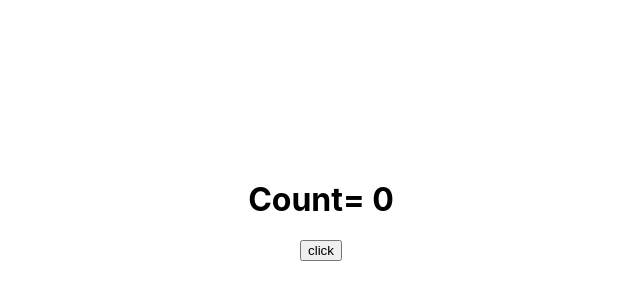
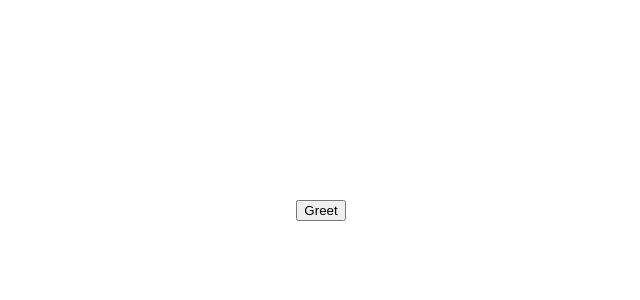
Before and after one commit to reedamchoudhary/blog-page-template, a React (Create React App) app in the folder dummy-react/dummyreact/: page / in a window 1280 px wide. Shown: the part 70-370 px from the top of the page, without its empty margins (319-959 px from the left). Built offline with nearby package versions, Linux system fonts and the light colour scheme.

Commit message:
methods as props 1

```diff
--- a/dummy-react/dummyreact/src/App.js
+++ b/dummy-react/dummyreact/src/App.js
@@ -2,12 +2,13 @@ import {add, subtract, multiply, divide} from "./Calculator"
 import Counter from "./Counter"
 import Destructuring from "./Destructuring"
 import FunctionClick from "./FunctionClick"
+import ParentComponent from './ParentComponent'
 
 import ClassClick from "./ClassClick"
 function App (){
   return (
     <>
-    <Counter />
+    <ParentComponent />
     </>
   )
 }
--- /dev/null
+++ b/dummy-react/dummyreact/src/ChilComponent.jsx
@@ -0,0 +1,5 @@
+function ChilComponent(props){
+    return <button onClick = {props.eventHandler}>Greet</button>
+}
+
+export default ChilComponent
--- a/dummy-react/dummyreact/src/Counter.jsx
+++ b/dummy-react/dummyreact/src/Counter.jsx
@@ -1,60 +1,28 @@
-import React, {Component} from 'react';
-// import './index.css';
+import React from 'react';
+import "./index.css";
 
-// class Counter extends Component{
-
-//     constructor(){
-//         super();
-//         this.state = {
-//             count: 0
-//         }
-//     }
-
-//     increment (){
-//         this.setState(
-//             {
-//                 count : this.state.count+1
-//             }
-//         )
-//     }
-
-
-//     render(){
-//         return(
-//             <div>
-//         <h1>Counter :- {this.state.count}</h1>
-//         <button onClick = {this.increment}>Increment</button>
-//         </div>
-//         )
-//     }
-// }
-
-// export default Counter
-
-class Counter extends React.Component {
-    constructor(props) {
-      super(props);
-      this.state = {isToggleOn: true, count:0};
-
-      // This binding is necessary to make `this` work in the callback
-    //   this.handleClick = this.handleClick.bind(this);
+class Counter extends React.Component{
+    constructor(){
+        super();
+        this.state = {
+            count : 0
         }
-
-    handleClick() {
-      this.setState(state => ({
-        count :this.state.count+1
-      }));
+        this.increment = this.increment.bind(this)
     }
-
-    render() {
-      return (
+    increment(){
+        this.setState(
+            {
+                count : this.state.count + 1
+            }
+        )
+    }
+    render(){
+        return(
             <div>
-          <h1>Count= {this.state.count}</h1>
-        <button onClick={this.handleClick.bind(this)}>
-          click
-        </button>
+                <h1>Count :- {this.state.count}</h1>
+                <button onClick = {this.increment}>Increment</button>
             </div>
-      );
+        )
     }
 }
 
--- /dev/null
+++ b/dummy-react/dummyreact/src/ParentComponent.jsx
@@ -0,0 +1,24 @@
+import React from 'react';
+import "./index.css";
+import ChilComponent from './ChilComponent'
+
+class ParentComponent extends React.Component{
+    constructor(){
+        super();
+        this.state = {
+            greet : "Parent"
+        }
+        this.greetParent = this.greetParent.bind(this)
+    }
+
+    greetParent(){
+        alert(`Hello ${this.state.greet}`)
+    }
+
+    render (){
+        return <div>
+            <ChilComponent eventHandler = {this.greetParent}/>
+        </div>
+    }
+}
+export default ParentComponent
```
Lines whose indentation alone changed are shown as unchanged.
